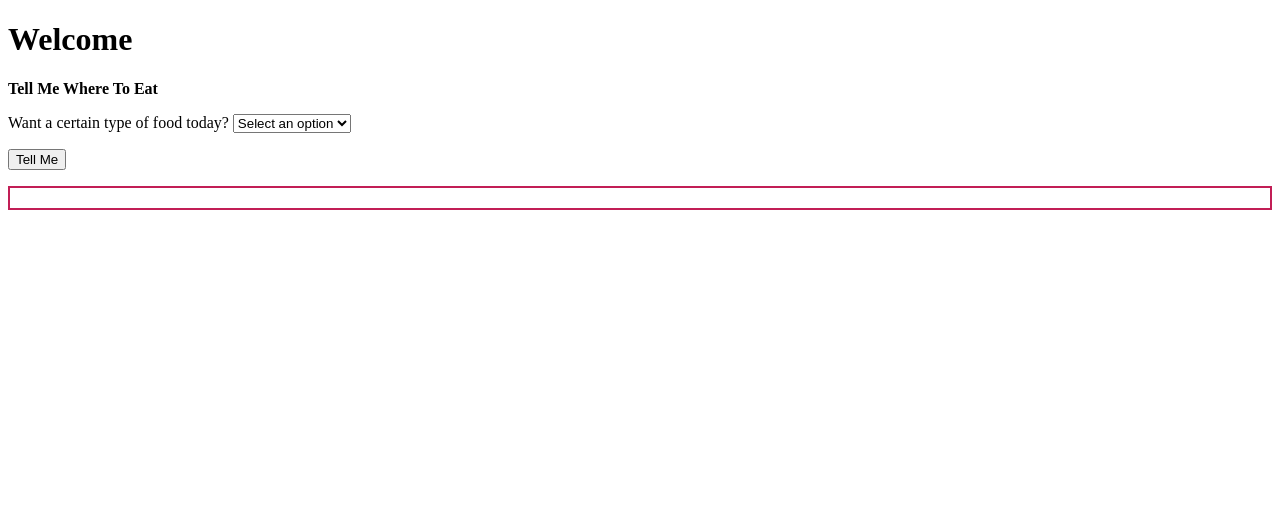
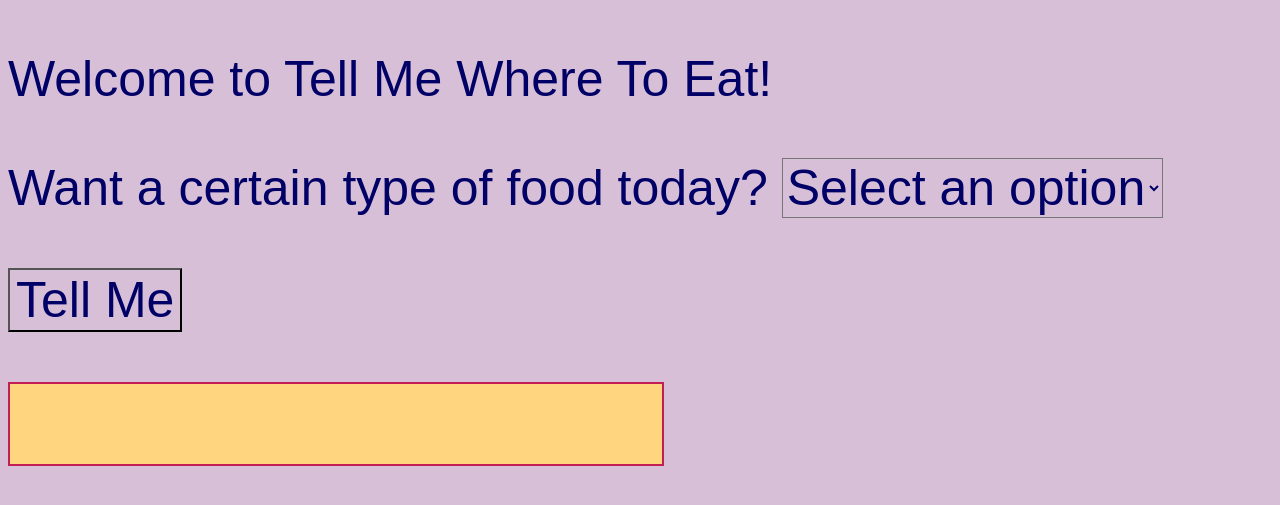
Before and after one commit to LuccaWang1/Tell-Me-Where-To-Eat, a Flask app: page / in a window 1280 px wide. Shown: the top 505 px of the page. Run offline with Flask 2, Linux system fonts and the light colour scheme.

Commit message:
Choosing preference of type of food or not and getting a result with the button click is working/complete

```diff
--- a/Templates/homepage.html
+++ b/Templates/homepage.html
@@ -4,12 +4,10 @@
         <meta charset="UTF-8">
         <meta name="viewport" content="width=device-width, initial-scale=1.0">
         <title>Tell Me Where To Eat</title>
-        <!-- <link href="static/css/eateries.css" rel="stylesheet" type="text/css"> -->
+        <link href="static/css/eateries.css" rel="stylesheet" type="text/css">
     </head>
     <body>
-        <h1 class="cursive">Welcome</h1>
-
-        <p><strong>Tell Me Where To Eat</strong></p>
+            <p>Welcome to Tell Me Where To Eat!</p>
 
                 <form id="form">
                     <label for="choice">Want a certain type of food today?</label>
@@ -19,20 +17,19 @@
                             <option class="dropdown-content" value="asian">Asian</option>
                             <option class="dropdown-content" value="breakfast">Breakfast</option>
                             <option class="dropdown-content" value="desert">Desert</option>
-                        <option class="dropdown-content" value="fast-food">Fast Food</option>
+                            <option class="dropdown-content" value="fast_food">Fast Food</option>
                             <option class="dropdown-content" value="italian">Italian</option>
                             <option class="dropdown-content" value="mexican">Mexican</option>
                         </select>
 
                         <p></p>
 
-                    <button type="submit">Tell Me</button>
+                        <button type="submit" id="button">Tell Me</button>
                 </form>
 
             <p></p>
 
-        <div style="border: 2px solid #C21E56; padding: 10px;" id="eatery-result-container">
-        </div>
+            <div style="border: 2px solid #C21E56; padding: 10px;" id="eatery-result-container"></div>
 
         <script src="/static/js/button.js"></script>
     </body>
--- a/static/css/eateries.css
+++ b/static/css/eateries.css
@@ -5,6 +5,44 @@ Dark Blue: #000066
 Pink: #FFC0CB
 Thistle (purple): #D8BFD8
 Ruby Red: #C21E56 */
+
+* {
+    font-size: 50px;
+    font-family: Arial, Helvetica, sans-serif;
+    justify-content: center;
+    color: #000066;
+    background-color: #d8bfd8;
+}
+
+div {
+    height: 60px;
+    width: 50%;
+    background-color: #FFD580;
+}
+
+.button {
+    color: white;
+    background-color: #DFC5FE;
+    font-size: 50px;
+    justify-content: center;
+    border-radius: 5px;
+}
+
+.button:hover {
+    color: #DFC5FE;
+    background-color: white;
+    font-size: 50px;
+    justify-content: center;
+    border-radius: 5px;
+}
+
+.button:active {
+    color: white;
+    background-color: #DFC5FE;
+    font-size: 50px;
+    justify-content: center;
+    border-radius: 5px;
+}
 
 /* body {
     font-family: 'Arial', sans-serif;
@@ -19,30 +57,6 @@ Ruby Red: #C21E56 */
     font-family: "Brush Script MT", serif;
     font-size: 50px;
     text-align: center;
-}
-
-#tell-me-button {
-    color: white;
-    background-color: #DFC5FE;
-    font-size: 50px;
-    justify-content: center;
-    border-radius: 5px;
-}
-
-#tell-me-button:hover {
-    color: #DFC5FE;
-    background-color: white;
-    font-size: 50px;
-    justify-content: center;
-    border-radius: 5px;
-}
-
-#tell-me-button:active {
-    color: white;
-    background-color: #DFC5FE;
-    font-size: 50px;
-    justify-content: center;
-    border-radius: 5px;
 }
 
 #eatery-result-container {
```
Also changed, not shown: server.py (line endings or trailing spaces). Lines whose indentation alone changed are shown as unchanged.
